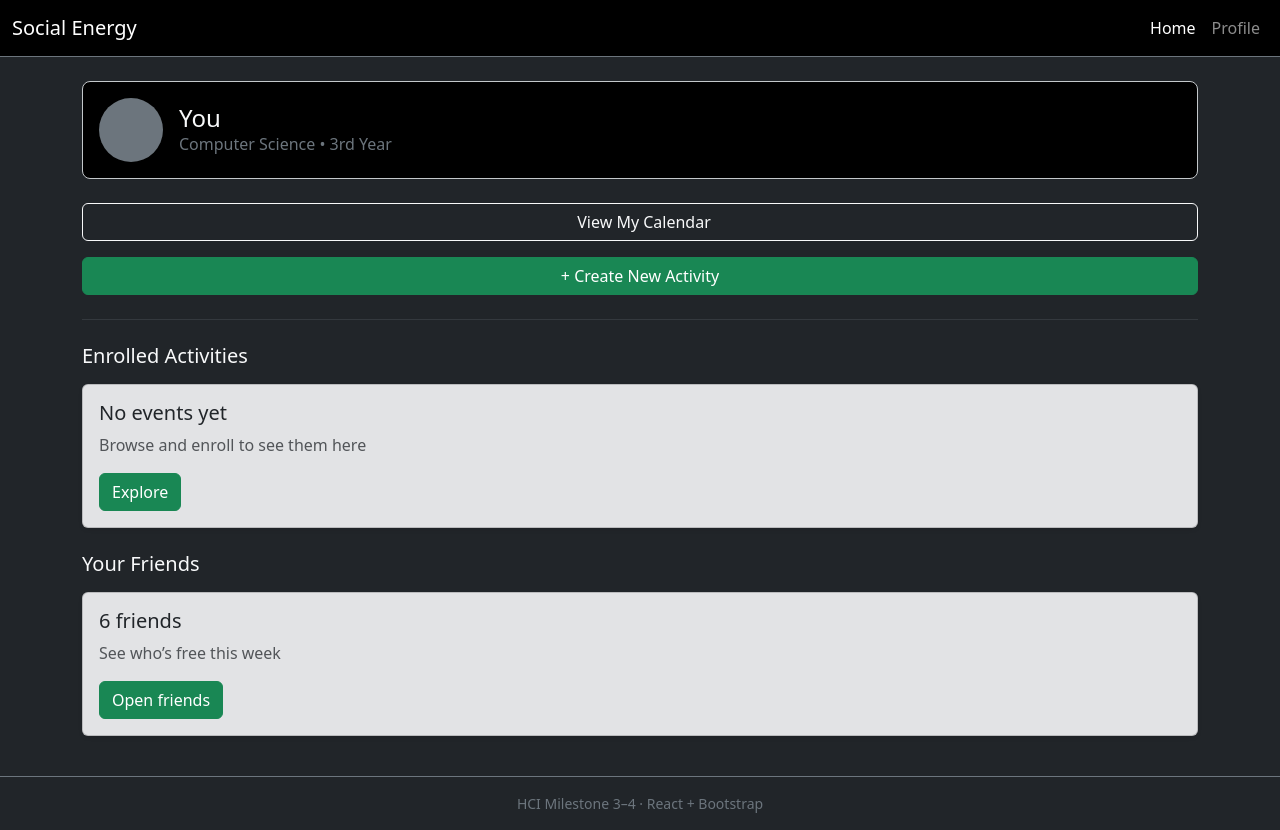
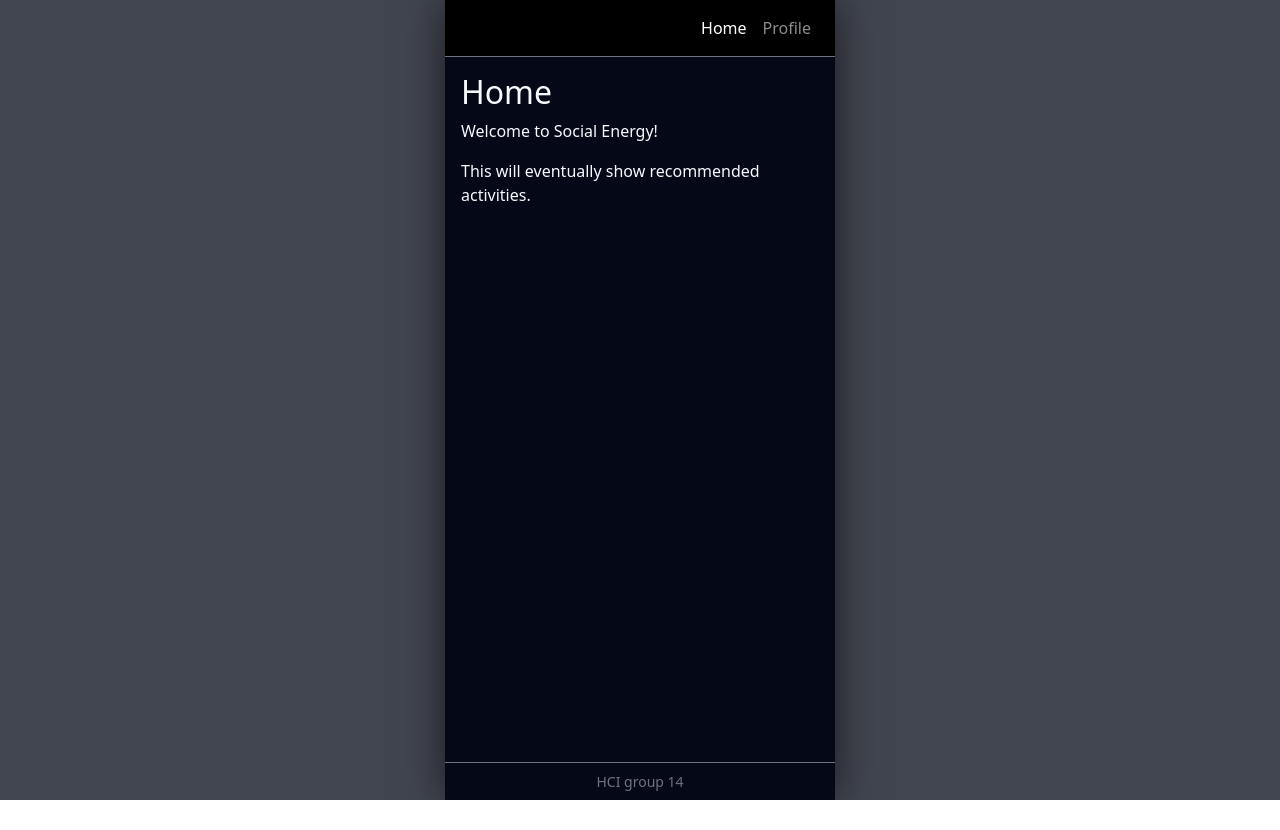
Before and after one commit to Edi218/social-energy-hifi, a React (Vite) app: page / in a window 1280 px wide. After the commit the page ends 800 px from the top, so only its background shows below. Built offline with nearby package versions, Linux system fonts and the light colour scheme.

Commit message:
profile page superficial

```diff
--- a/package.json
+++ b/package.json
@@ -11,6 +11,7 @@
   },
   "dependencies": {
     "bootstrap": "^5.3.3",
+    "bootstrap-icons": "^1.13.1",
     "react": "^18.3.1",
     "react-dom": "^18.3.1",
     "react-router-dom": "^6.28.0"
--- a/src/App.jsx
+++ b/src/App.jsx
@@ -3,22 +3,26 @@ import { Outlet, NavLink } from 'react-router-dom'
 
 export default function App() {
   return (
-    <div className="min-vh-100 bg-dark text-light">
+    <div className="app-shell">
+      <div className="phone-frame d-flex flex-column">
         <nav className="navbar navbar-expand navbar-dark bg-black border-bottom border-secondary">
-        <div className="container-fluid">
-          <span className="navbar-brand">Social Energy</span>
-          <div className="navbar-nav">
+          <div className="container-fluid px-3">
+            {/*<span className="navbar-brand">Social Energy</span>*/}
+            <div className="navbar-nav ms-auto">
               <NavLink to="/" className="nav-link">Home</NavLink>
               <NavLink to="/profile" className="nav-link">Profile</NavLink>
             </div>
           </div>
         </nav>
-      <main className="container py-4">
+
+        <main className="flex-grow-1 px-3 py-3">
           <Outlet />
         </main>
-      <footer className="text-center text-secondary small py-3 border-top border-secondary">
-        HCI Milestone 3–4 · React + Bootstrap
+
+        <footer className="text-center text-secondary small py-2 border-top border-secondary">
+          HCI group 14
         </footer>
+      </div>
     </div>
   )
 }
--- /dev/null
+++ b/src/app.css
@@ -0,0 +1,28 @@
+html, body, #root {
+  height: 100%;
+  margin: 0;
+}
+
+/* dark background around the phone */
+.app-shell {
+  min-height: 100vh;
+  display: flex;
+  justify-content: center;
+  align-items: flex-start;
+  background: #41454f; /* page background */
+}
+
+/* the actual phone screen */
+.phone-frame {
+  width: 390px;           /* typical mobile width (iPhone-ish) */
+  max-width: 100%;        /* so it still works on very small screens */
+  min-height: 100vh;
+  background: #050816;    /* app background */
+  color: #f8fafc;
+  box-shadow: 0 0 40px rgba(0,0,0,0.6);
+}
+
+.border-light-thin {
+  border: 2px solid rgba(255, 255, 255, 0.25);
+  border-radius: 14px;
+}
--- a/src/components/ActivityCard.jsx
+++ b/src/components/ActivityCard.jsx
@@ -2,11 +2,11 @@ import React from 'react'
 
 export default function ActivityCard({ title, subtitle, cta='Open', onClick }) {
   return (
-    <div className="card bg-secondary-subtle mb-3 shadow-sm">
+    <div className="card mb-3 shadow-sm border-light-thin" style={{ background: "#010c28ff" }}>
       <div className="card-body">
-        <h5 className="card-title">{title}</h5>
-        {subtitle && <p className="card-text text-body-secondary">{subtitle}</p>}
-        <button className="btn btn-success" onClick={onClick}>{cta}</button>
+        <h5 className="card-title fw-semibold text-white">{title}</h5>
+        {subtitle && <p className="text-light opacity-75">{subtitle}</p>}
+        {/*<button className="btn btn-success" onClick={onClick}>{cta}</button>*/}
       </div>
     </div>
   )
--- a/src/main.jsx
+++ b/src/main.jsx
@@ -2,17 +2,22 @@ import React from 'react'
 import { createRoot } from 'react-dom/client'
 import { createBrowserRouter, RouterProvider } from 'react-router-dom'
 import App from './App.jsx'
+import Home from './pages/Home.jsx'
 import Profile from './pages/Profile.jsx'
+import FriendsList from './pages/Friendslist.jsx'
 
 // Bootstrap styles & JS
 import 'bootstrap/dist/css/bootstrap.min.css'
 import 'bootstrap/dist/js/bootstrap.bundle.min.js'
+import "bootstrap-icons/font/bootstrap-icons.css";
+import './app.css'
 
 const router = createBrowserRouter([
   { path: '/', element: <App />,
     children: [
-      { index: true, element: <Profile /> },
+      { index: true, element: <Home /> },
       { path: 'profile', element: <Profile /> },
+      { path: 'friends', element: <FriendsList /> }
     ]
   },
 ])
--- /dev/null
+++ b/src/pages/Friendslist.jsx
@@ -0,0 +1,11 @@
+import React from 'react'
+
+export default function Friendslist() {
+  return (
+    <div>
+      <h2>Friendslist</h2>
+      <p>Welcome to Social Energy!</p>
+      <p>This will eventually show friendslist.</p>
+    </div>
+  );
+}
--- /dev/null
+++ b/src/pages/Home.jsx
@@ -0,0 +1,11 @@
+import React from 'react'
+
+export default function Home() {
+  return (
+    <div>
+      <h2>Home</h2>
+      <p>Welcome to Social Energy!</p>
+      <p>This will eventually show recommended activities.</p>
+    </div>
+  );
+}
--- a/src/pages/Profile.jsx
+++ b/src/pages/Profile.jsx
@@ -1,11 +1,15 @@
 import React from 'react'
 import ActivityCard from '../components/ActivityCard.jsx'
+import { useNavigate } from "react-router-dom";
+
+
 
 export default function Profile() {
+  const navigate = useNavigate();
   return (
     <div>
       <div className="d-flex align-items-center gap-3 mb-4 p-3 rounded-3 border border-secondary-subtle bg-black">
-        <div className="rounded-circle bg-secondary" style={{width:64,height:64}} />
+        <img src="/images/profile.png" alt="Profile" className="rounded-circle" style={{ width: 64, height: 64, objectFit: "cover" }}/>
         <div>
           <div className="h4 mb-0">You</div>
           <div className="text-secondary">Computer Science • 3rd Year</div>
@@ -21,11 +25,27 @@ export default function Profile() {
 
       <hr className="border-secondary my-4"/>
 
-      <h5 className="mb-3">Enrolled Activities</h5>
-      <ActivityCard title="No events yet" subtitle="Browse and enroll to see them here" cta="Explore" />
+      <div className="d-flex justify-content-between align-items-center mb-3" style={{ cursor: "pointer" }}>
+        <div className="d-flex align-items-center gap-2">
+          <i className="bi bi-card-checklist text-primary" style={{ fontSize: "22px" }}></i>
+          <h5 className="mb-0">Enrolled Activities</h5>
+        </div>
+        {/*<i className="bi bi-chevron-right text-light opacity-75" style={{ fontSize: "20px" }}></i>*/}
+      </div>
 
-      <h5 className="mt-4 mb-3">Your Friends</h5>
-      <ActivityCard title="6 friends" subtitle="See who’s free this week" cta="Open friends" />
+      <ActivityCard title="No events yet" subtitle="Placeholder for enrolled events" />
+
+      <hr className="border-secondary my-4"/>
+
+      <div className="d-flex justify-content-between align-items-center mb-3" style={{ cursor: "pointer" }} onClick={() => navigate("/friends")}>
+        <div className="d-flex align-items-center gap-2">
+          <i className="bi bi-people-fill text-success" style={{ fontSize: "20px" }}></i>
+          <h5 className="mb-0">Your Friends</h5>
+        </div>
+        <i className="bi bi-chevron-right text-light opacity-75" style={{ fontSize: "20px" }}></i>
+      </div>
+
+      <ActivityCard title="6 friends" subtitle="Placeholder for available friends" />
     </div>
   )
 }
```
Also changed, not shown: src/pages/Calendar.jsx (added, +11 -0 lines), public/images/profile.png (added), src/components/EventCard.jsx (added), 1 other file (tests, documents, lock files or other folders). Lines whose indentation alone changed are shown as unchanged.
